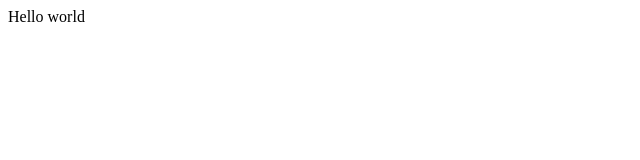
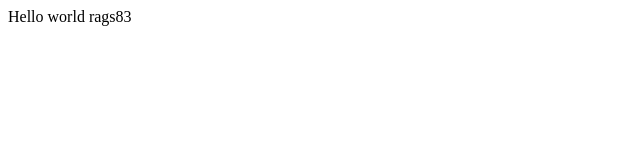
Before and after one commit to ragstimes/opentutorials-rags83, a plain HTML site: page index.html in a window 1280 px wide. Shown: the full height of the page, 0-640 px from the left. Drawn offline with Linux system fonts and the light colour scheme.

Commit message:
add index.html

```diff
--- a/index.html
+++ b/index.html
@@ -19,6 +19,6 @@
     </head>
 
     <body>
-        Hello world
+        Hello world rags83
     </body>
 </html>
```
